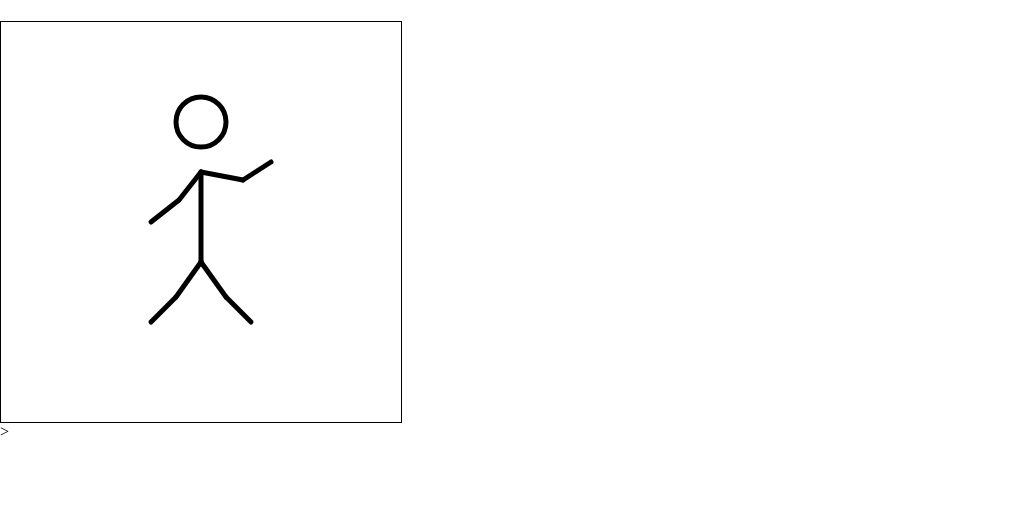
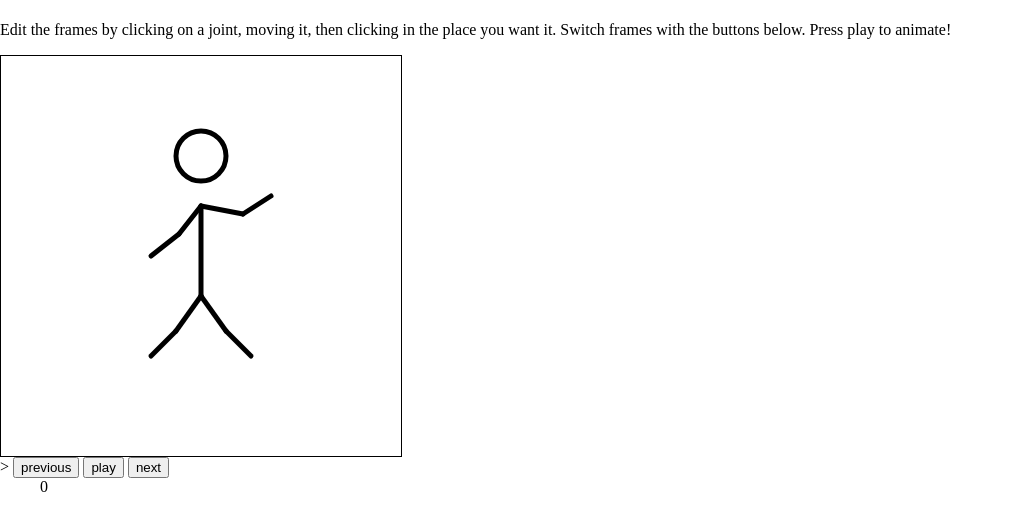
Before and after one commit to castheghost/IA, a plain HTML site: page index.html in a window 1280 px wide. Shown: the whole page, without its empty margins (0-1013 px from the left). Drawn offline with Linux system fonts and the light colour scheme; files that its build step writes are made by us from their sources; files whose address does not match are found by name.

Commit message:
Added buttons and mouseDown

```diff
--- a/index.html
+++ b/index.html
@@ -7,7 +7,14 @@
   </head>
   <body>
     <h1 id="header"></h1>
-    <canvas id="myCanvas" width="400" height="400" style="border: 1pt solid black"></canvas>>
+    <p>
+    Edit the frames by clicking on a joint, moving it, then clicking in the place you want it. Switch frames with the buttons below. Press play to animate!
+    </p>
+    <canvas id="myCanvas" width="400" height="400" style="border: 1pt solid black" onmousedown="mouseDown()"></canvas>>
+    <button type="button" id="backBtn" onclick="back()">previous</button>
+    <button type="button" id="playBtn" onclick="play()">play</button>
+    <button type="button" id="forwardBtn" onclick="forward()">next</button>
+    <dd id="frameNumDisplay">0</dd>
     <script src="src/script.js"></script>
   </body>
 </html>
```
